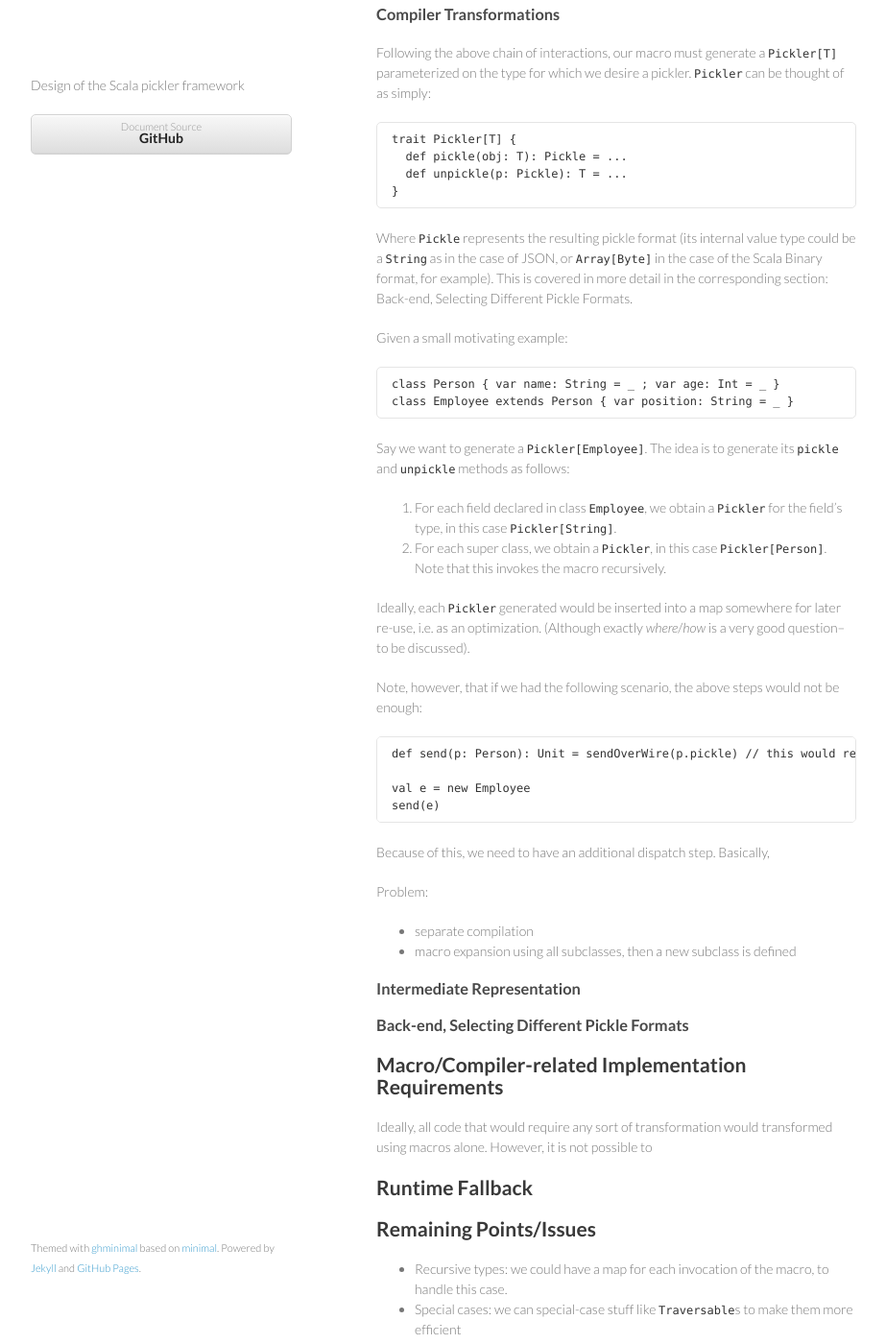
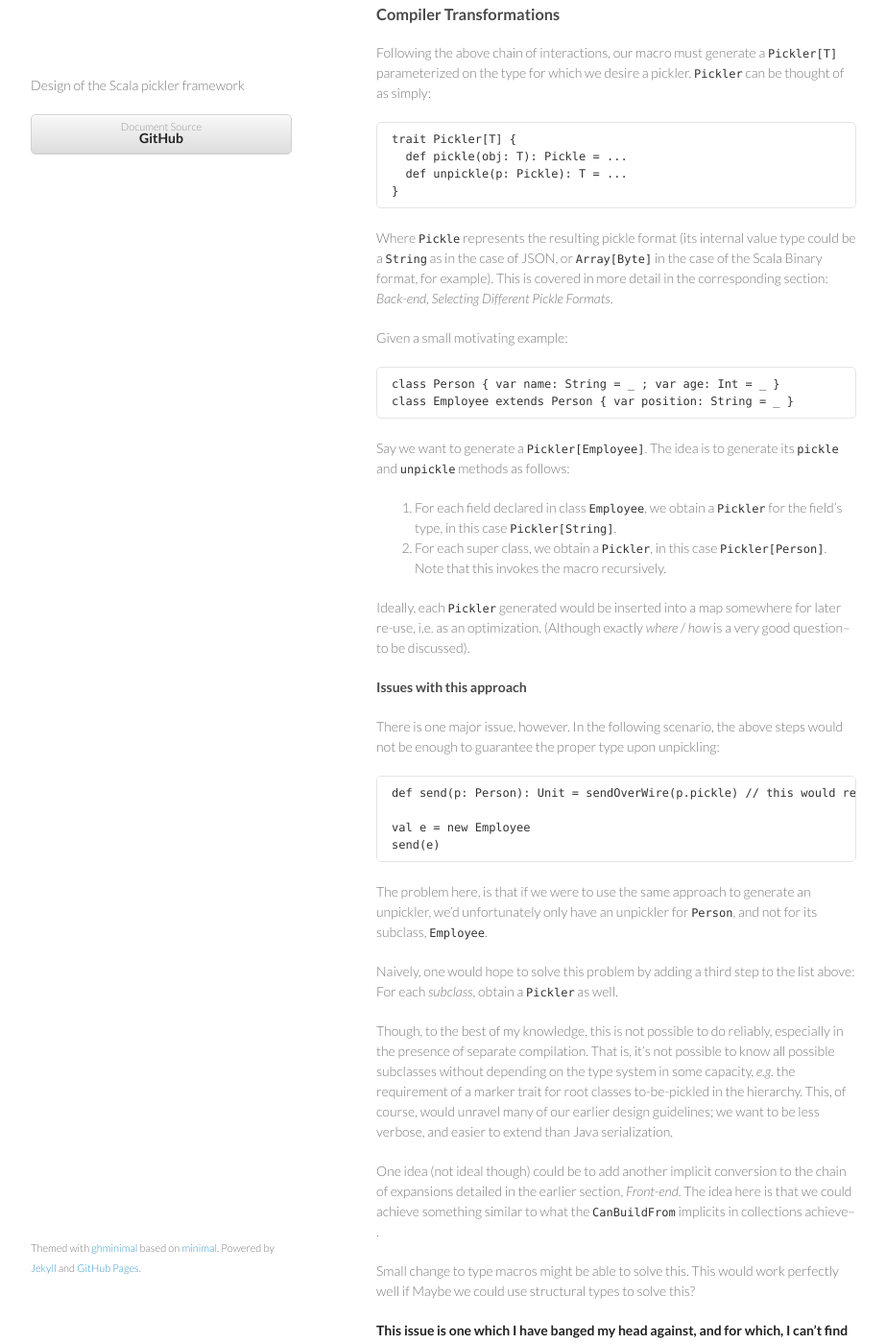
Before and after one commit to heathermiller/papers-documents, a Jekyll site: the page built from index.md, in a window 1280 px wide and 1400 px high, scrolled down 3110 px. Shown: the whole window at 96% size, without its empty margins (178-1101 px from the left). Built offline with Jekyll 4.4.1, drawn with Linux system fonts in a browser that asks for light colours; some of the changed text lies outside the part shown.

Commit message:
Progress, changing design in compiler transforms

```diff
--- a/index.md
+++ b/index.md
@@ -57,7 +57,8 @@ paper's potential contributions.
 
 **Medium-term goal:** SIP and inclusion in Scala 2.11.
 
-**Status:** Design reasonably well worked out. Early stages of prototypical implementation.
+**Status:** Much of the design worked out (though, still some rough edges).
+Early stages of prototypical implementation.
 
 ## Overview
 
@@ -166,7 +167,7 @@ Following the above chain of interactions, our macro must generate a
 Where `Pickle` represents the resulting pickle format (its internal value type
 could be a `String` as in the case of JSON, or `Array[Byte]` in the case of
 the Scala Binary format, for example). This is covered in more detail in the
-corresponding section: Back-end, Selecting Different Pickle Formats.
+corresponding section: _Back-end, Selecting Different Pickle Formats_.
 
 Given a small motivating example:
 
@@ -180,23 +181,43 @@ Say we want to generate a `Pickler[Employee]`. The idea is to generate its
 2. For each super class, we obtain a `Pickler`, in this case `Pickler[Person]`. Note that this invokes the macro recursively.
 
 Ideally, each `Pickler` generated would be inserted into a map somewhere for
-later re-use, i.e. as an optimization. (Although exactly _where_/_how_ is a
+later re-use, i.e. as an optimization. (Although exactly _where_ / _how_ is a
 very good question-- to be discussed).
 
-Note, however, that if we had the following scenario, the above steps would
-not be enough:
+#### Issues with this approach
 
-    def send(p: Person): Unit = sendOverWire(p.pickle) // this would result in a Pickler[Person]
+There is one major issue, however. In the following scenario, the above steps would
+not be enough to guarantee the proper type upon unpickling:
+
+    def send(p: Person): Unit = sendOverWire(p.pickle) // this would result in a Pickler[Person] being generated
 
     val e = new Employee
     send(e)
 
-Because of this, we need to have an additional dispatch step. Basically,
+The problem here, is that if we were to use the same approach to generate an
+unpickler, we'd unfortunately only have an unpickler for `Person`, and not for
+its subclass, `Employee`.
 
-Problem:
+Naively, one would hope to solve this problem by adding a third step to the
+list above: For each _subclass_, obtain a `Pickler` as well.
 
-- separate compilation
-- macro expansion using all subclasses, then a new subclass is defined
+Though, to the best of my knowledge, this is not possible to do reliably,
+especially  in the presence of separate compilation. That is, it's not
+possible to know all possible subclasses without depending on the type system
+in some capacity, _e.g._ the requirement of a marker trait for root classes
+to-be-pickled in the hierarchy. This, of course, would unravel many of our
+earlier design guidelines; we want to be less verbose, and easier to extend
+than Java serialization.
+
+One idea (not ideal though) could be to add another implicit conversion to the
+chain of expansions detailed in the earlier section, _Front-end_. The idea
+here is that we could achieve something similar to what the `CanBuildFrom`
+implicits in collections achieve-- .
+
+Small change to type macros might be able to solve this. This would work perfectly well if
+Maybe we could use structural types to solve this?
+
+**This issue is one which I have banged my head against, and for which, I can't find a satisfying solution. Any pointers here would be very welcome**
 
 ### Intermediate Representation
 
```
